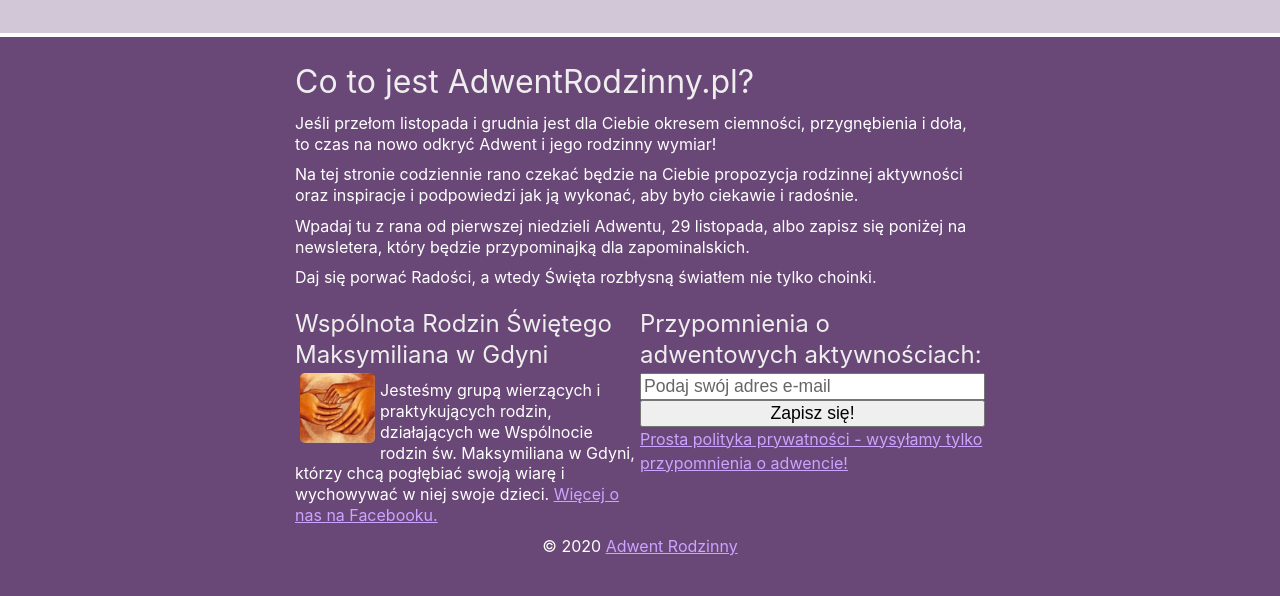
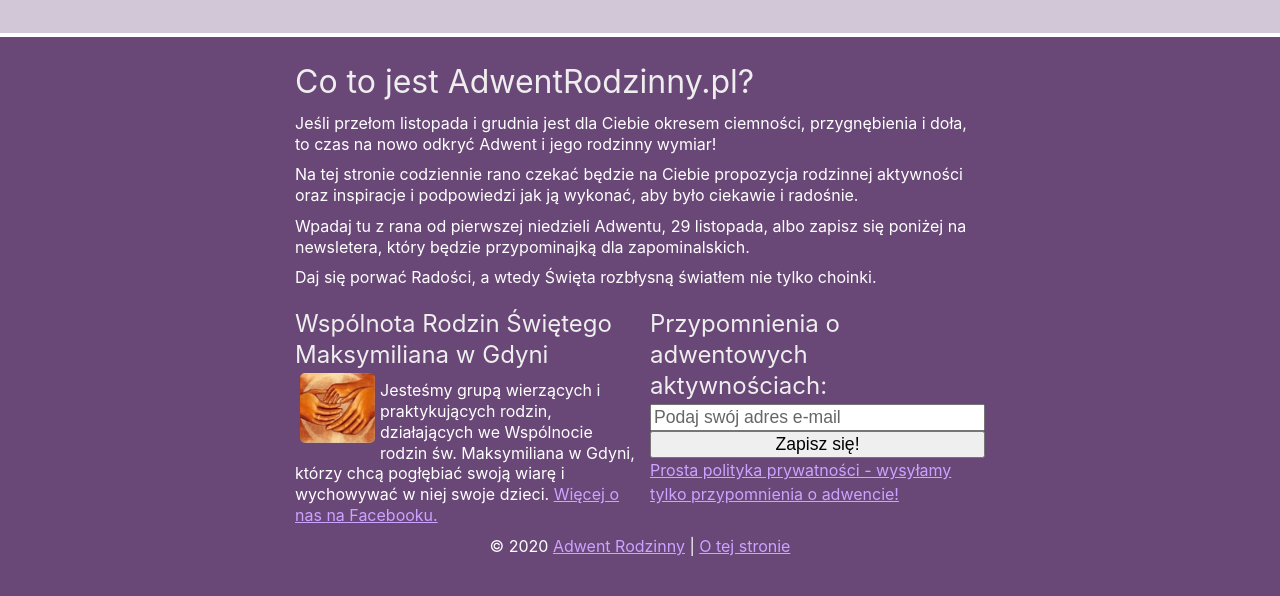
Before and after one commit to michaelnozbe/adwentrodzinny, a Jekyll site: the page built from index.md, in a window 1280 px wide. Shown: the part 732-1328 px from the top of the page. Built offline with Jekyll 4.4.1, drawn with Linux system fonts in a browser that asks for light colours.

Commit message:
Final design

```diff
--- a/_data/main.yml
+++ b/_data/main.yml
@@ -24,3 +24,4 @@
 desf: "Więcej o nas na Facebooku."
 desp: "Prosta polityka prywatności - wysyłamy tylko przypomnienia o adwencie!"
 desh: "Przypomnienia o adwentowych aktywnościach:"
+dess: "O tej stronie"
--- a/_layouts/default.html
+++ b/_layouts/default.html
@@ -78,7 +87,7 @@
 	</div>
 	</div>
 	<div class="begender center">
-	<p>&copy; {{ site.time | date: '%Y' }} <a href="{{ site.url }}/onas">{{ site.data.main.name }}</a></p>
+	<p>&copy; {{ site.time | date: '%Y' }} <a href="{{ site.url }}/">{{ site.data.main.name }}</a> | <a href="{{ site.url }}/onas">{{ site.data.main.dess }}</a></p>
 	<br />
 	</div>
 </div>
--- a/style.scss
+++ b/style.scss
@@ -87,9 +87,11 @@
 .left {
 	float: right;
 	width: 50%;
+	padding-left: 10px;
 	@include mobile {
 		float: none;
 		width: 100%;
+		padding-left: 0px;
 	}
 }
 
```
Also changed, not shown: other parts of _layouts/default.html (+9 -0 lines).
